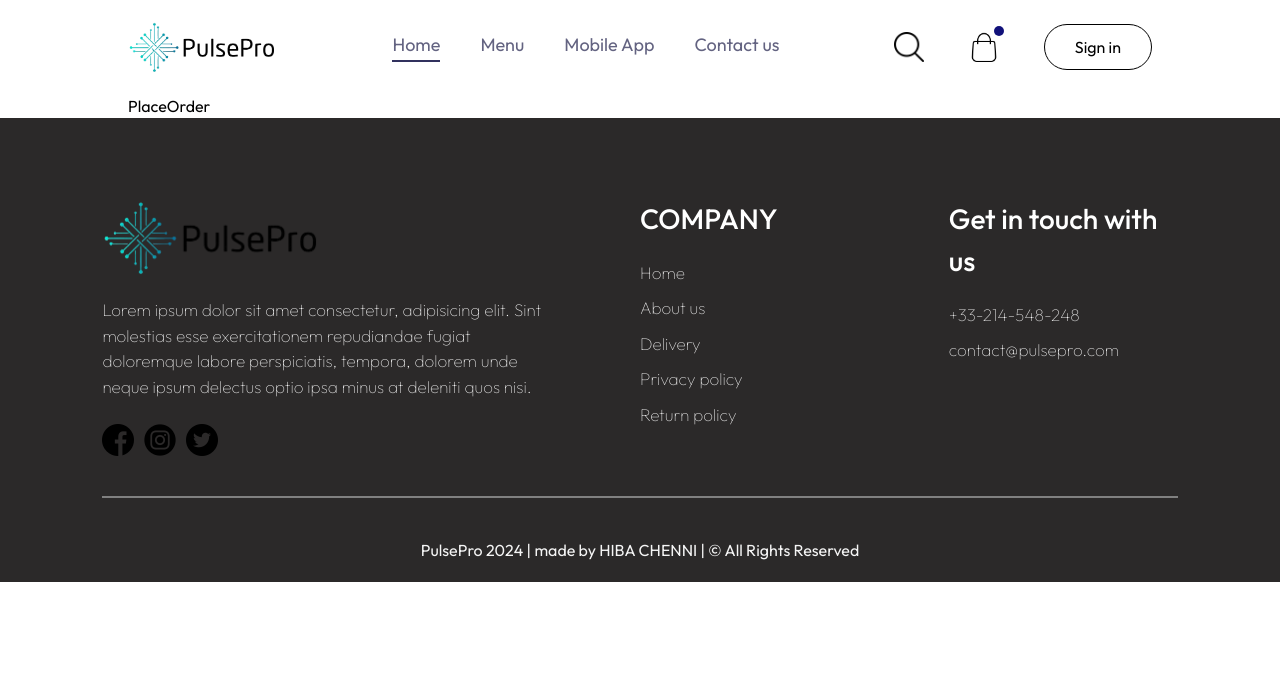
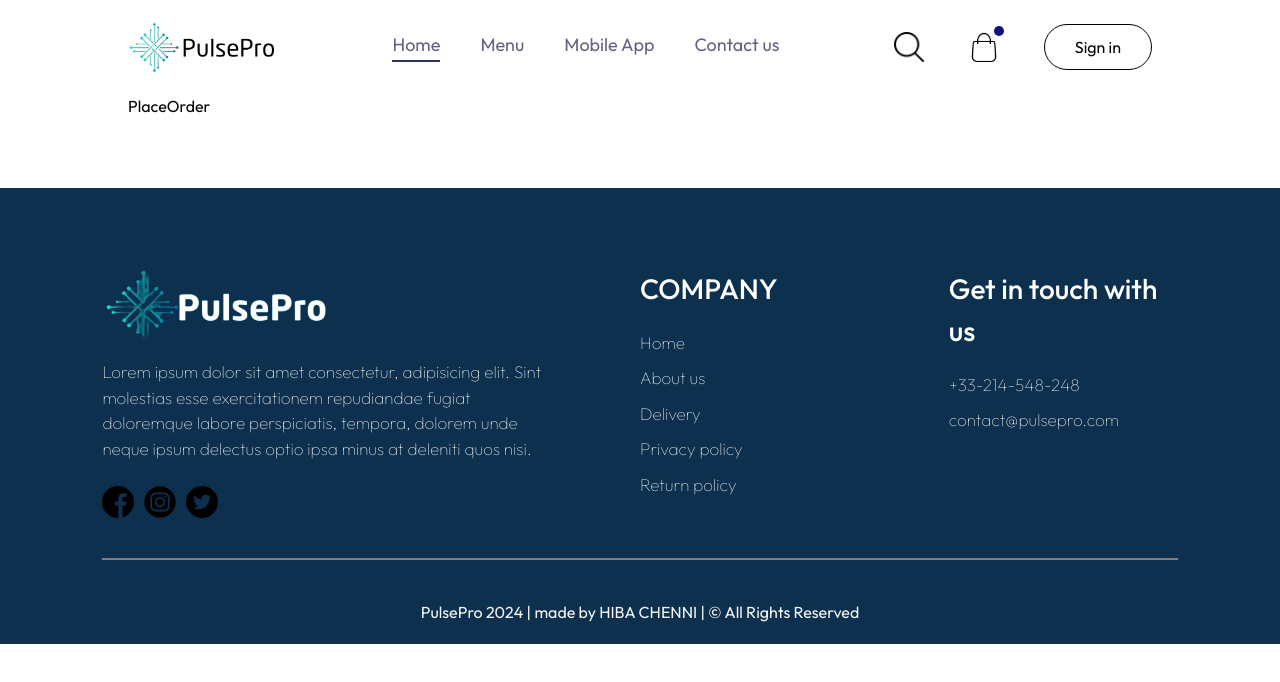
Before and after one commit to Hibajk/ecom_website, a React (Vite) app: page /order in a window 1280 px wide. Shown: the top 682 px of the page. Built offline with nearby package versions, Linux system fonts and the light colour scheme.

Commit message:
updating footer's css

```diff
--- a/src/assets/assets.js
+++ b/src/assets/assets.js
@@ -30,6 +30,7 @@ import plusg from './plusg.png'
 import facebook from './facebook.png'
 import instagram from './instagram.png'
 import twitter from './twitter.png'
+import footerlogo from './footerlogo.png'
 
 export const assets = {
     airpods,
@@ -63,7 +64,8 @@ export const assets = {
     plusg,
     facebook,
     twitter,
-    instagram
+    instagram,
+    footerlogo
 }
 
 export const products_list = [
--- a/src/components/Footer/Footer.css
+++ b/src/components/Footer/Footer.css
@@ -1,12 +1,13 @@
 .footer{
     color: whitesmoke;
-    background-color: rgba(17, 15, 15, 0.89);
+    background-color: rgb(12, 48, 77);
     display: flex;
     flex-direction: column;
     align-items: center;
     gap: 20px;
     padding: 20px 8vw;
     padding-top: 80px;
+    margin-top: 70px;
 }
 
 .footer-content{
@@ -37,7 +38,7 @@
 }
 
 .image1{
-    width: 220px;
+    width: 230px;
 }
 
 .footer-content-right h2, .footer-content-center h2{
--- a/src/components/Footer/Footer.jsx
+++ b/src/components/Footer/Footer.jsx
@@ -7,7 +7,7 @@ const Footer = () => {
     <div className='footer' id='footer'>
         <div className="footer-content">
             <div className="footer-content-left">
-                <img className='image1' src={assets.logo} alt="" />
+                <img className='image1' src={assets.footerlogo} alt="" />
                 <p className='text1'>Lorem ipsum dolor sit amet consectetur, adipisicing elit. Sint molestias esse exercitationem repudiandae fugiat doloremque labore perspiciatis, tempora, dolorem unde neque ipsum delectus optio ipsa minus at deleniti quos nisi.</p>
                 <div className="footer-social-icons">
                     <img src={assets.facebook} alt="" />
```
Also changed, not shown: src/assets/footerlogo.png (added).
